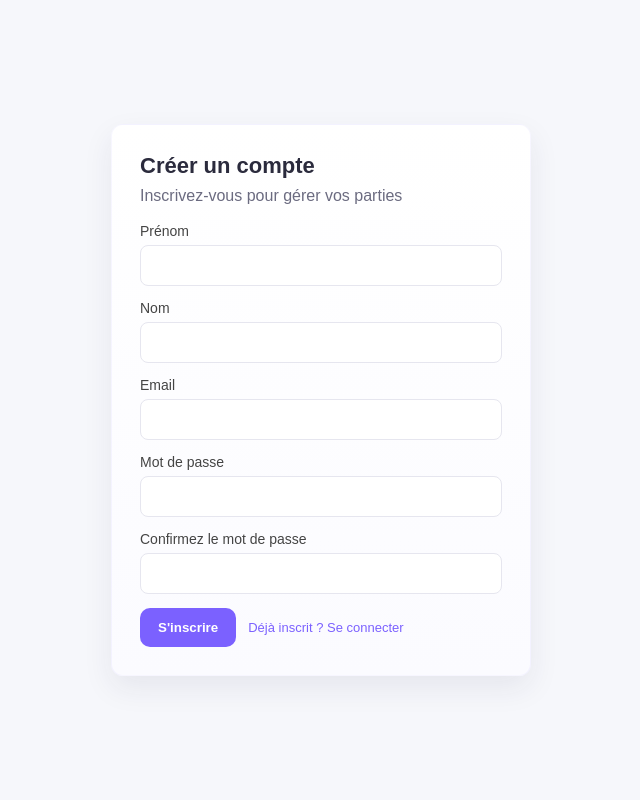
After one commit to Maxence-dot/MonpelProject, a PHP site: page /register.php in a window 1280 px wide. The commit adds this page. Shown: the whole page, without its empty margins (319-959 px from the left). Run offline with PHP 8.4, Linux system fonts and the light colour scheme; data that the repository does not hold is empty.

Commit message:
add login and registration functionality with session management

```diff
--- /dev/null
+++ b/logout.php
@@ -0,0 +1,5 @@
+<?php
+session_start();
+session_destroy();
+header('Location: login.php');
+exit;
--- /dev/null
+++ b/register.php
@@ -0,0 +1,105 @@
+<?php
+require_once 'connexionAll.php';
+session_start();
+
+$errors = [];
+$old = ['email' => '', 'firstname' => '', 'lastname' => ''];
+
+if ($_SERVER['REQUEST_METHOD'] === 'POST') {
+    $email = trim($_POST['email'] ?? '');
+    $password = $_POST['password'] ?? '';
+    $password2 = $_POST['password_confirm'] ?? '';
+    $firstname = trim($_POST['firstname'] ?? '');
+    $lastname = trim($_POST['lastname'] ?? '');
+
+    $old = ['email' => $email, 'firstname' => $firstname, 'lastname' => $lastname];
+
+    if (!filter_var($email, FILTER_VALIDATE_EMAIL)) {
+        $errors[] = 'Email invalide';
+    }
+    if (strlen($password) < 6) {
+        $errors[] = 'Le mot de passe doit contenir au moins 6 caractères';
+    }
+    if ($password !== $password2) {
+        $errors[] = 'Les mots de passe ne correspondent pas';
+    }
+
+    if (empty($errors)) {
+        // Vérifier si l'email existe
+        $stmt = $pdo->prepare("SELECT id FROM session WHERE email = ?");
+        $stmt->execute([$email]);
+        if ($stmt->fetch()) {
+            $errors[] = 'Un compte avec cet email existe déjà';
+        } else {
+            $hash = password_hash($password, PASSWORD_DEFAULT);
+            // Use PHP timestamp to be compatible with MySQL and SQLite
+            $now = date('Y-m-d H:i:s');
+            $insert = $pdo->prepare("INSERT INTO session (email, password, firstname, lastname, created_at) VALUES (?,?,?,?,?)");
+            try {
+                $insert->execute([$email, $hash, $firstname, $lastname, $now]);
+                header('Location: login.php?registered=1');
+                exit;
+            } catch (Exception $e) {
+                $errors[] = 'Erreur enregistrement: ' . $e->getMessage();
+            }
+        }
+    }
+}
+?>
+<!DOCTYPE html>
+<html lang="fr">
+
+<head>
+    <meta charset="UTF-8">
+    <title>Inscription</title>
+    <link rel="stylesheet" href="style.css">
+</head>
+
+<body>
+    <main class="auth-wrapper">
+        <div class="auth-card">
+            <h1>Créer un compte</h1>
+            <p class="lead">Inscrivez-vous pour gérer vos parties</p>
+
+            <?php if (!empty($errors)): ?>
+                <div class="msg msg-error">
+                    <ul>
+                        <?php foreach ($errors as $e): ?>
+                            <li><?= htmlspecialchars($e) ?></li>
+                        <?php endforeach; ?>
+                    </ul>
+                </div>
+            <?php endif; ?>
+
+            <form method="POST" novalidate>
+                <div class="form-group">
+                    <label for="firstname">Prénom</label>
+                    <input id="firstname" type="text" name="firstname" value="<?= htmlspecialchars($old['firstname']) ?>">
+                </div>
+                <div class="form-group">
+                    <label for="lastname">Nom</label>
+                    <input id="lastname" type="text" name="lastname" value="<?= htmlspecialchars($old['lastname']) ?>">
+                </div>
+                <div class="form-group">
+                    <label for="email">Email</label>
+                    <input id="email" type="email" name="email" required value="<?= htmlspecialchars($old['email']) ?>">
+                </div>
+                <div class="form-group">
+                    <label for="password">Mot de passe</label>
+                    <input id="password" type="password" name="password" required>
+                </div>
+                <div class="form-group">
+                    <label for="password_confirm">Confirmez le mot de passe</label>
+                    <input id="password_confirm" type="password" name="password_confirm" required>
+                </div>
+
+                <div class="form-actions">
+                    <button class="btn btn-primary" type="submit">S'inscrire</button>
+                    <a class="small-link" href="login.php">Déjà inscrit ? Se connecter</a>
+                </div>
+            </form>
+        </div>
+    </main>
+</body>
+
+</html>
--- a/style.css
+++ b/style.css
@@ -107,3 +107,110 @@ footer a {
   text-decoration: none;
   font-weight: bold;
 }
+
+/* AUTH (login / register) */
+.auth-wrapper {
+  min-height: calc(100vh - 112px);
+  display: flex;
+  align-items: center;
+  justify-content: center;
+  padding: 40px 20px;
+}
+
+.auth-card {
+  width: 100%;
+  max-width: 420px;
+  background: linear-gradient(180deg, #ffffff, #fbfbff);
+  border-radius: 12px;
+  box-shadow: 0 12px 30px rgba(43, 38, 77, 0.08);
+  padding: 28px;
+  border: 1px solid rgba(124, 97, 255, 0.06);
+}
+
+.auth-card h1 {
+  font-size: 22px;
+  margin-bottom: 8px;
+  color: #2b2b3d;
+}
+
+.auth-card p.lead {
+  color: #6b6b80;
+  margin-bottom: 18px;
+}
+
+.form-group {
+  margin-bottom: 14px;
+}
+.form-group label {
+  display: block;
+  font-size: 14px;
+  color: #444;
+  margin-bottom: 6px;
+}
+.form-group input[type="email"],
+.form-group input[type="password"],
+.form-group input[type="text"] {
+  width: 100%;
+  padding: 12px 14px;
+  border-radius: 8px;
+  border: 1px solid #e6e6ef;
+  background: #fff;
+  outline: none;
+  transition: box-shadow 0.15s, border-color 0.15s;
+}
+.form-group input:focus {
+  box-shadow: 0 6px 18px rgba(124, 97, 255, 0.08);
+  border-color: #a991ff;
+}
+
+.btn {
+  display: inline-block;
+  padding: 12px 18px;
+  border-radius: 10px;
+  cursor: pointer;
+  border: none;
+}
+.btn-primary {
+  background: #7b61ff;
+  color: #fff;
+  font-weight: 600;
+}
+.btn-secondary {
+  background: #f3f4f8;
+  color: #333;
+}
+
+.form-actions {
+  display: flex;
+  gap: 12px;
+  align-items: center;
+  margin-top: 8px;
+}
+.small-link {
+  font-size: 13px;
+  color: #7b61ff;
+  text-decoration: none;
+}
+
+.msg {
+  padding: 10px 12px;
+  border-radius: 8px;
+  margin-bottom: 12px;
+}
+.msg-error {
+  background: #fff1f2;
+  color: #9b2c2c;
+  border: 1px solid #ffd6d9;
+}
+.msg-success {
+  background: #f3fdf6;
+  color: #0b6b3a;
+  border: 1px solid #c8f0d8;
+}
+
+@media (max-width: 540px) {
+  .auth-card {
+    padding: 18px;
+    border-radius: 10px;
+  }
+}
```
Also changed, not shown: index.php (+7 -0 lines), login.php (added, +80 -0 lines).
